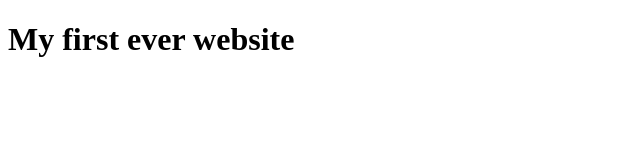
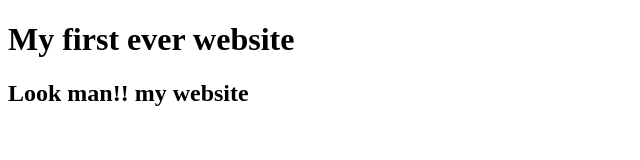
Before and after one commit to junayet57/my_first_website, a plain HTML site: page index.html in a window 1280 px wide. Shown: the whole page, without its empty margins (0-640 px from the left). Drawn offline with Linux system fonts and the light colour scheme.

Commit message:
learn github

```diff
--- a/index.html
+++ b/index.html
@@ -7,5 +7,6 @@
 </head>
 <body>
  <h1>My first ever website</h1>
+ <h2>Look man!! my website</h2>
 </body>
 </html>
```
